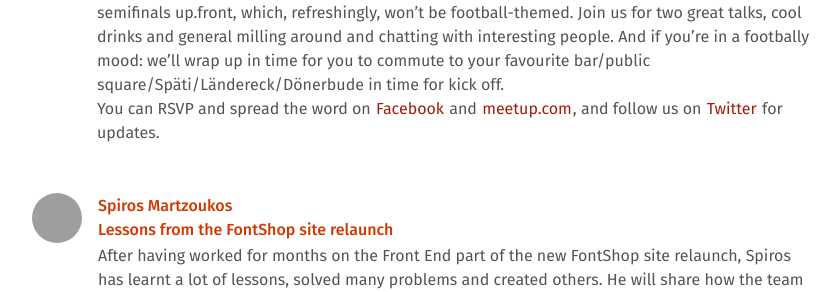
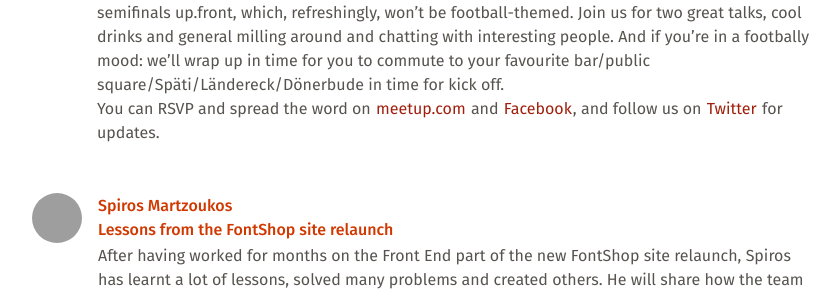
Before and after one commit to upfrontug/upfrontug.github.io, a Jekyll site: the page built from index.html, in a window 1280 px wide and 900 px high, scrolled down 526 px, cut to the strip 161-453 px from the top of the window. Shown: the whole strip, without its empty margins (183-1023 px from the left). Built offline with Jekyll 4.4.1, drawn with Linux system fonts in a browser that asks for light colours; nearby versions of some CDN libraries; comment, search, counter and statistics services are not loaded; grey boxes are pictures that could not be loaded.

Commit message:
fix links

```diff
--- a/_posts/2014-7-8-meetup.html
+++ b/_posts/2014-7-8-meetup.html
@@ -4,7 +4,7 @@
 ---
 <p>
   Upfront time! We’re delighted to welcome two wonderful speakers to our short-but-brilliant pre-semifinals up.front, which, refreshingly, won’t be football-themed. Join us for two great talks, cool drinks and general milling around and chatting with interesting people. And if you’re in a footbally mood: we’ll wrap up in time for you to commute to your favourite bar/public square/Späti/Ländereck/Dönerbude in time for kick off.<br>
- You can RSVP and spread the word on <a href-"http://www.meetup.com/up-front-ug/events/192128942/">Facebook</a> and <a href="https://www.facebook.com/events/877918285569336/877918288902669">meetup.com</a>, and follow us on <a href="https://twitter.com/upfront_ug">Twitter</a> for updates.
+ You can RSVP and spread the word on <a href="http://www.meetup.com/up-front-ug/events/192128942/">meetup.com</a> and <a href="https://www.facebook.com/events/877918285569336/877918288902669">Facebook</a>, and follow us on <a href="https://twitter.com/upfront_ug">Twitter</a> for updates.
 </p>
 
 <ul class="talks">
```
